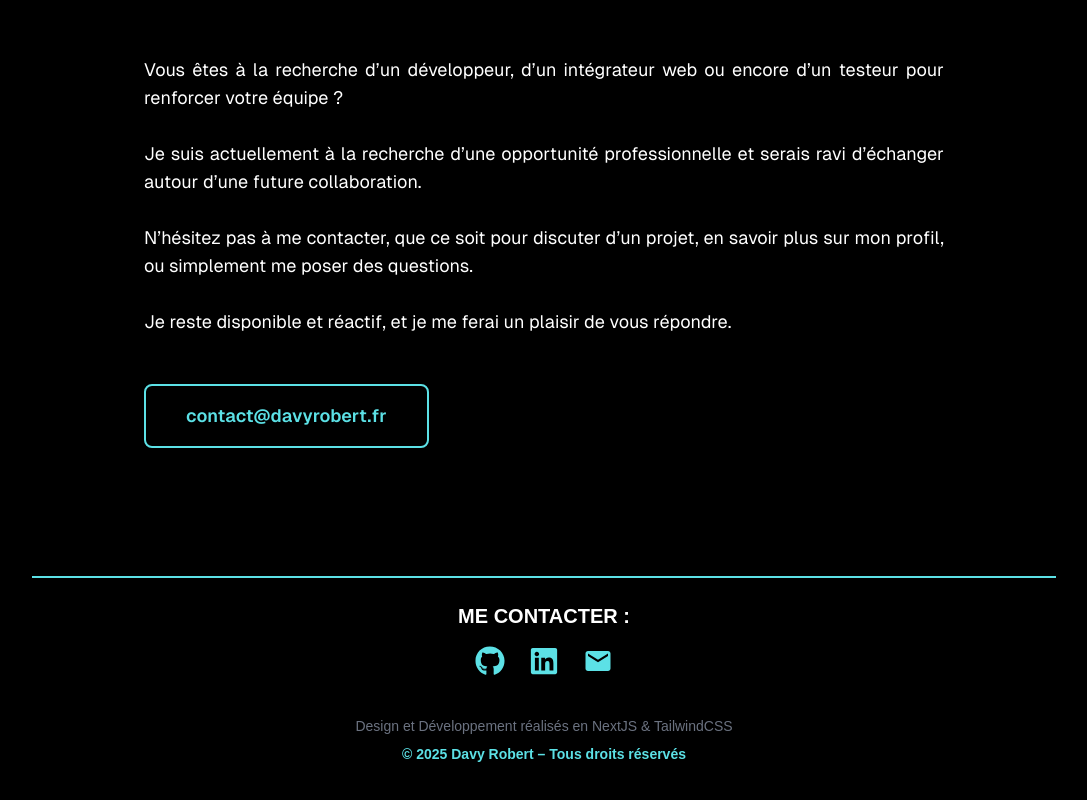
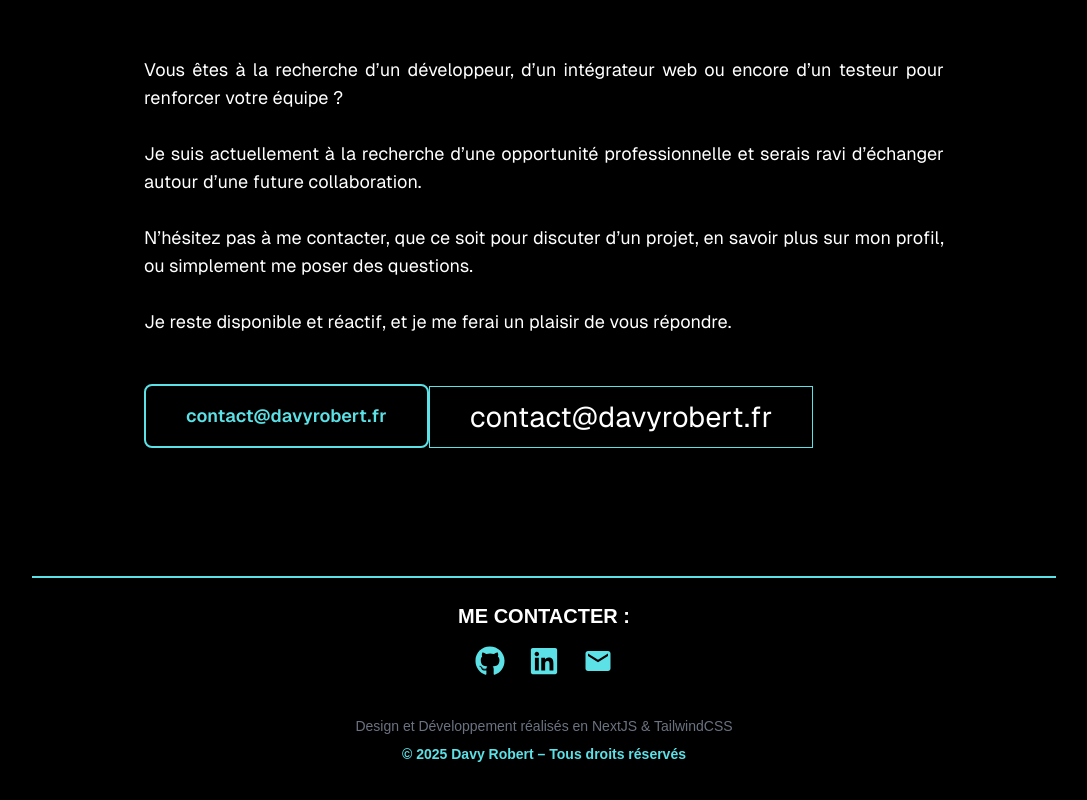
Before and after one commit to DavyR01/davyrobert-portfolio, a Next.js app: page / in a window 1280 px wide. Shown: the part 5573-6373 px from the top of the page, without its empty margins (96-1183 px from the left). Built offline with nearby package versions, Linux system fonts and the light colour scheme; no server answers.

Commit message:
Handle section contact

```diff
--- a/src/app/components/Contact.tsx
+++ b/src/app/components/Contact.tsx
@@ -26,6 +26,14 @@ const Contact = () => {
                         <span className="relative z-10 group-hover:text-[var(--text-color-dark)] transition-colors duration-200">contact@davyrobert.fr</span>
                         <span className="absolute inset-0 bg-[--primary-color] -z-10 w-0 group-hover:w-full transition-all duration-300" />
                     </a>
+
+                    <a
+                        href="mailto:contact@davyrobert.fr"
+                        className="inline-block mt-6 text-[1.8rem] font-jost text-inherit border border-[var(--primary-color)] px-10 py-4 transition duration-200 relative overflow-hidden group"
+                    >
+                        <span className="relative z-10">contact@davyrobert.fr</span>
+                        <span className="absolute inset-0 bg-[--primary-color] -z-0 transition-all duration-300 group-hover:w-full w-0"></span>
+                    </a>
                 </div>
             </div>
         </section>
```
